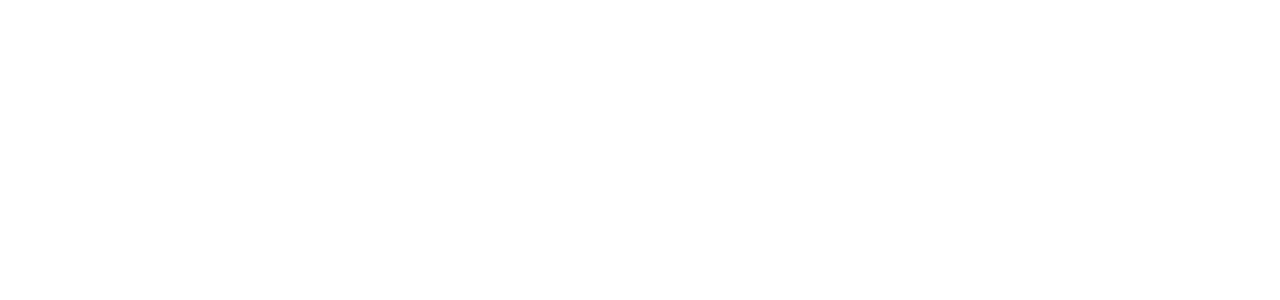
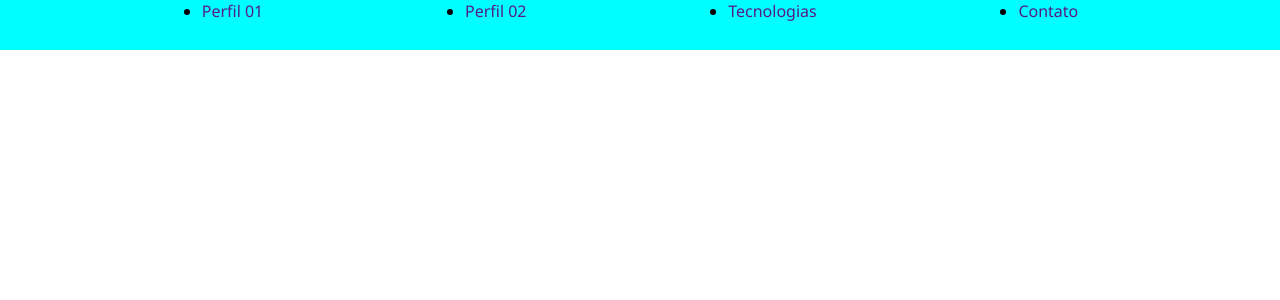
Before and after one commit to diogo-has/DiogoHaschichSESIT10, a PHP site: page /page.html in a window 1280 px wide. Before the commit the part shown is empty. Shown: the top 300 px of the page. Run offline with PHP 8.4, Linux system fonts and the light colour scheme.

Commit message:
projeto zika

```diff
--- a/Activity02/page.html
+++ b/Activity02/page.html
@@ -4,13 +4,18 @@
     <meta charset="UTF-8">
     <meta http-equiv="X-UA-Compatible" content="IE=edge">
     <meta name="viewport" content="width=device-width, initial-scale=1.0">
-    <title>Document</title>
+    <title>Landing Page</title>
     <link rel="stylesheet" href="style.css">
     <script src="script.js"></script>
 </head>
 <body>
     <header>
-
+        <ul>
+            <li><a href="">Perfil 01</a></li>
+            <li><a href="">Perfil 02</a></li>
+            <li><a href="">Tecnologias</a></li>
+            <li><a href="">Contato</a></li>
+        </ul>
     </header>
 </body>
 </html>
--- a/Activity02/style.css
+++ b/Activity02/style.css
@@ -1,3 +1,25 @@
+* {
+    padding: 0;
+    margin: 0;
+    font-family: 'Segoe UI', Tahoma, Geneva, Verdana, sans-serif;
+}
+
 header {
     background-color: aqua;
+    width: 100%;
+    height: 50px;
 }
+
+ul {
+    display: flex;
+    flex-direction: row;
+    justify-content: space-evenly;
+}
+
+a {
+    text-decoration: none;
+}
+
+a:hover {
+    text-decoration: underline;
+}
```
Also changed, not shown: Activity02/projetoPrototipo.png (added).
